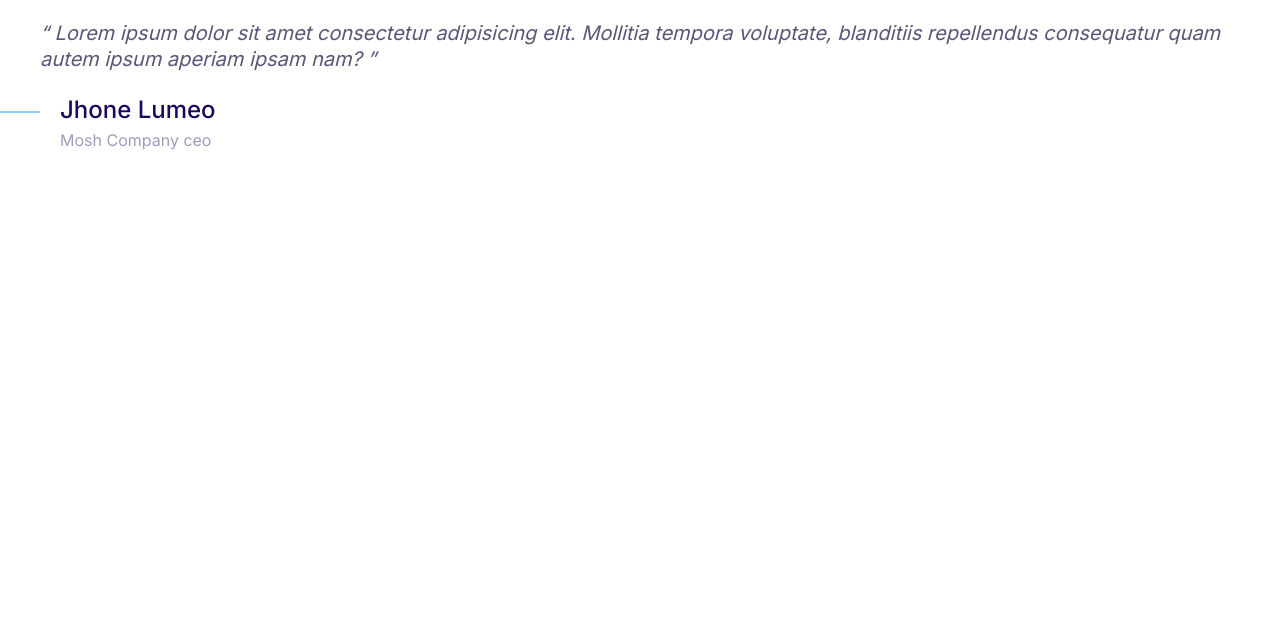
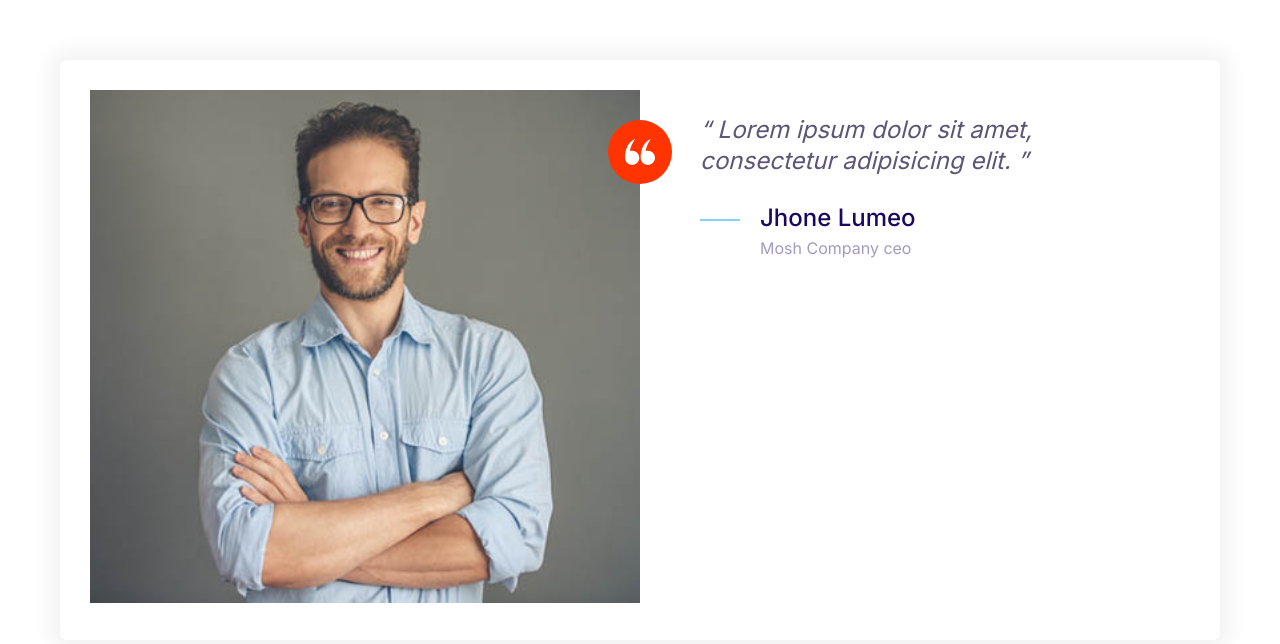
Before and after one commit to 90arch/archit, a plain HTML site: page index.html in a window 1280 px wide. Drawn offline with Linux system fonts and the light colour scheme.

Commit message:
Created testimonial component.

```diff
--- a/css/styles.css
+++ b/css/styles.css
@@ -145,8 +145,15 @@ a {
   width: 40px;
   height: 40px;
 }
+.icon--small {
+  width: 30px;
+  height: 30px;
+}
 .icon--primary {
   fill: var(--color-primary);
+}
+.icon--white {
+  fill: #fff;
 }
 .icon-container {
   background: #f3f9fa;
@@ -158,6 +165,9 @@ a {
   align-items: center;
 }
 
+.icon-container--accent {
+  background: var(--color-accent);
+}
 /* Buttons */
 .btn {
   /*outline: 0;*/
@@ -379,3 +389,52 @@ a {
     font-size: 1.6rem;
   }
 }
+
+/* Grids */
+.grid {
+  display: grid;
+}
+
+@media screen and (min-width: 768px) {
+  .grid--1x2 {
+    grid-template-columns: repeat(2, 1fr);
+  }
+}
+@media screen and (min-width: 1024px) {
+  .grid--1x3 {
+    grid-template-columns: repeat(3, 1fr);
+  }
+}
+
+/* Testimonial */
+
+.testimonial {
+  padding: 3rem;
+}
+.testimonial__image {
+  position: relative;
+}
+.testimonial__image > img {
+  width: 100%;
+}
+.testimonial__image > .icon-container {
+  position: absolute;
+  top: 3rem;
+  right: -32px;
+}
+
+/*mycss*/
+.testimonial__blockquote {
+  margin-left: 2rem;
+}
+.testimonial__media-image {
+  margin-left: 4rem;
+}
+
+/*---------*/
+@media screen and (min-width: 768px) {
+  .testimonial .quote,
+  .testimonial .quote__author {
+    font-size: 2.4rem;
+  }
+}
--- a/index.html
+++ b/index.html
@@ -18,17 +18,26 @@
       href="https://cdnjs.cloudflare.com/ajax/libs/font-awesome/4.7.0/css/font-awesome.min.css"
     />
   </head>
-  <body>
+  <body style="padding: 6rem">
+    <div class="card testimonial">
+      <div class="grid grid--1x2">
+        <div class="testimonial__image">
+          <img src="images/testimonial.jpg" alt="A happy, smiling customer" />
+          <span class="icon-container icon-container--accent">
+            <svg class="icon--small icon--white">
+              <use xlink:href="images/sprite.svg#quotes"></use>
+            </svg>
+          </span>
+        </div>
+        <div class="testimonial__blockquote">
         <blockquote class="quote">
           <p class="quote__text">
-        Lorem ipsum dolor sit amet consectetur adipisicing elit. Mollitia
-        tempora voluptate, blanditiis repellendus consequatur quam autem ipsum
-        aperiam ipsam nam?
+            Lorem ipsum dolor sit amet, consectetur adipisicing elit.
           </p>
         </blockquote>
         <footer>
           <div class="media">
-        <div class="media__image">
+            <div class="media__image testimonial__media-image" >
               <svg class="icon icon--primary quote__line">
                 <use xlink:href="images/sprite.svg#line"></use>
               </svg>
@@ -38,6 +47,9 @@
               <p class="quote__organization">Mosh Company ceo</p>
             </div>
           </div>
+          </div>
         </footer>
+      </div>
+    </div>
   </body>
 </html>
```
Also changed, not shown: components/testimonial.html (added, +32 -0 lines), images/testimonial.jpg (added). Lines whose indentation alone changed are shown as unchanged.
